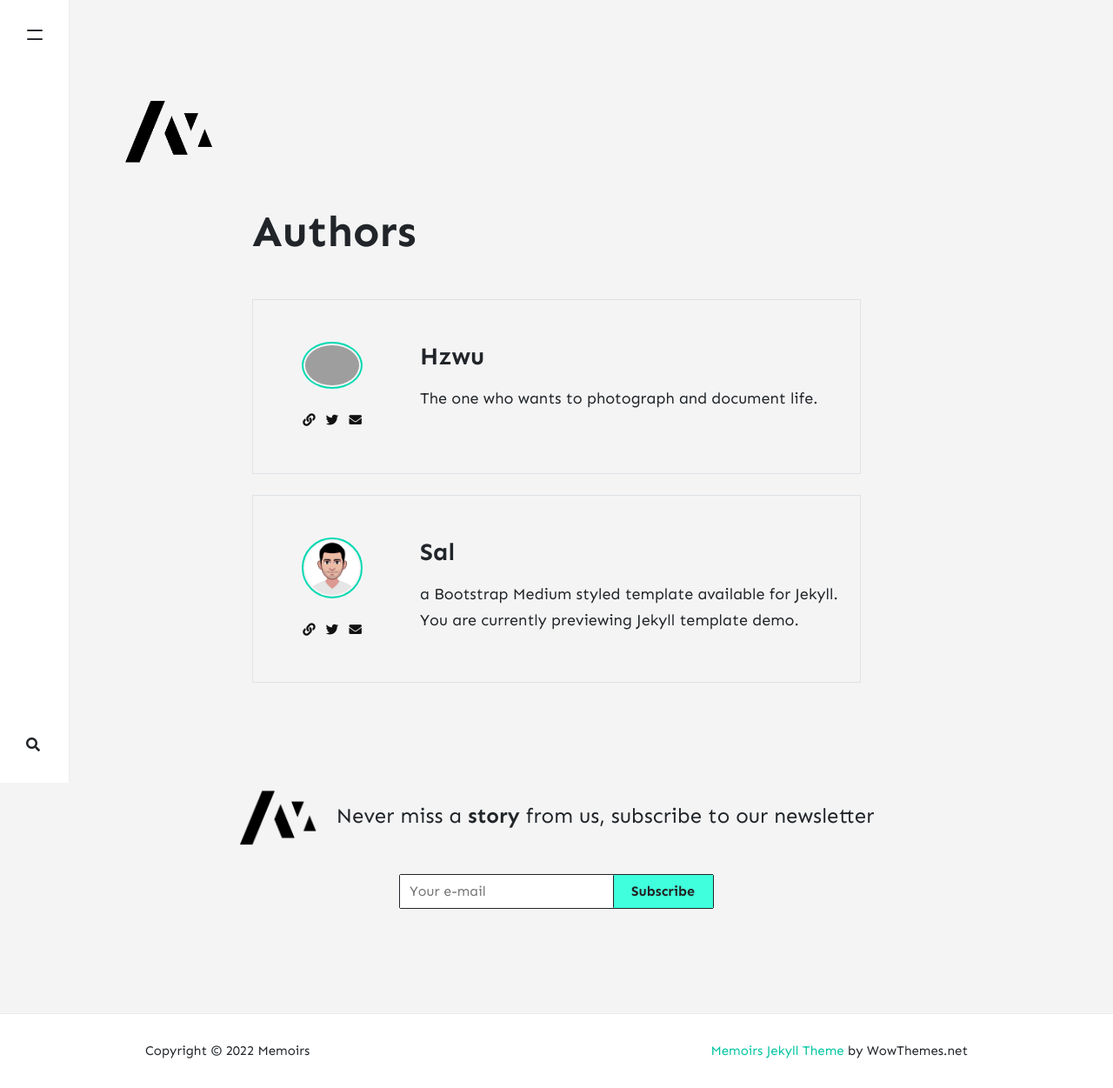
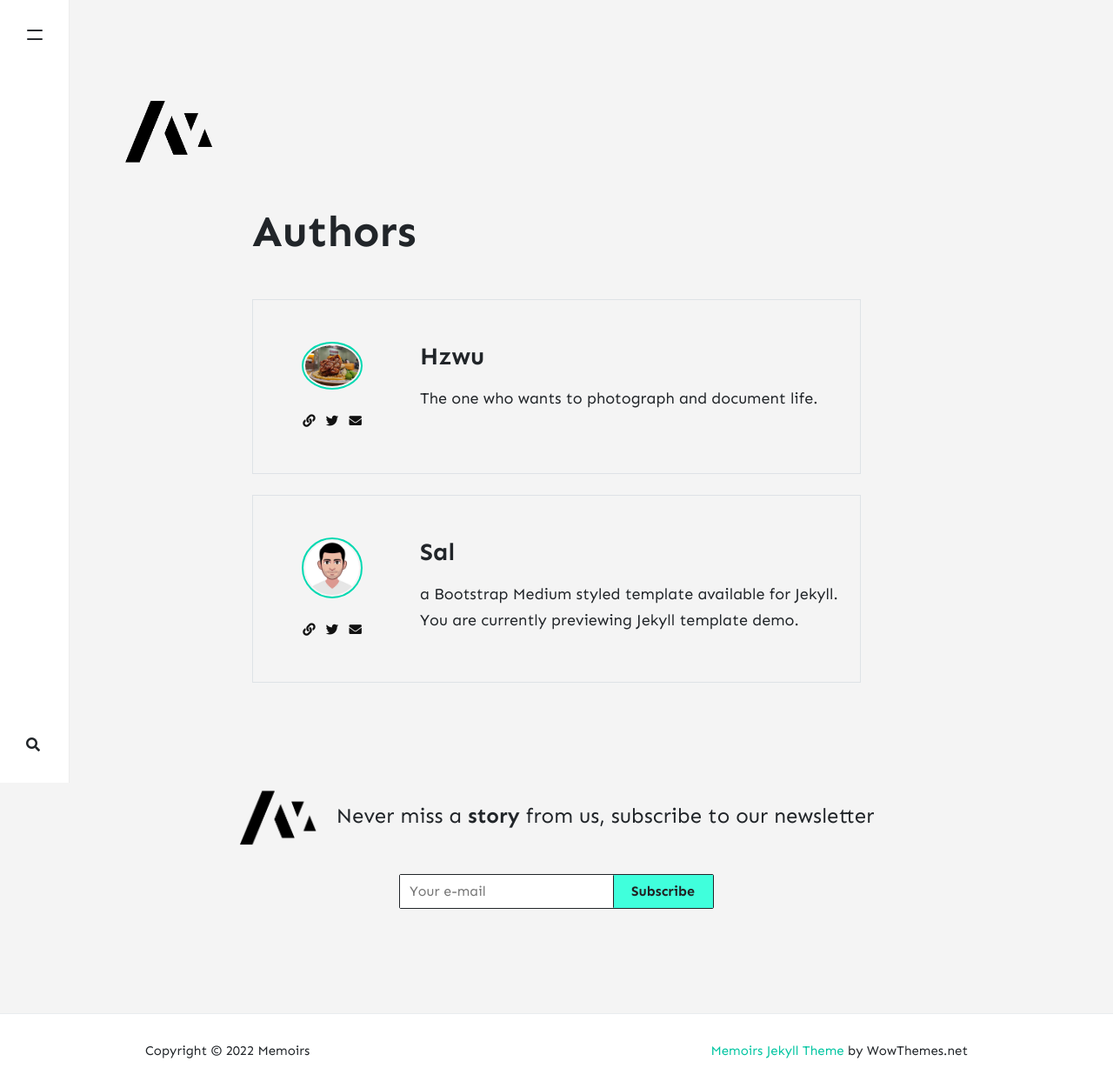
Before and after one commit to hongzhouwu/hongzhouwu.github.io, a Jekyll site: the page built from _pages/authors.html, in a window 1280 px wide. Shown: the whole page at 87% size. Built offline with Jekyll 4.4.1, drawn with Linux system fonts in a browser that asks for light colours; nearby versions of some CDN libraries; comment, search, counter and statistics services are not loaded.

Commit message:
Update _config.yml

```diff
--- a/_config.yml
+++ b/_config.yml
@@ -17,7 +17,7 @@ authors:
   hzwu:
     name: Hzwu
     display_name: Hzwu
-    avatar: 'assets/images/wuhz.png'
+    avatar: 'assets/images/wuhz.jpg'
     email: w1047550268@gmail.com
     web: https://www.wowthemes.net
     twitter: https://twitter.com/wowthemesnet
```
